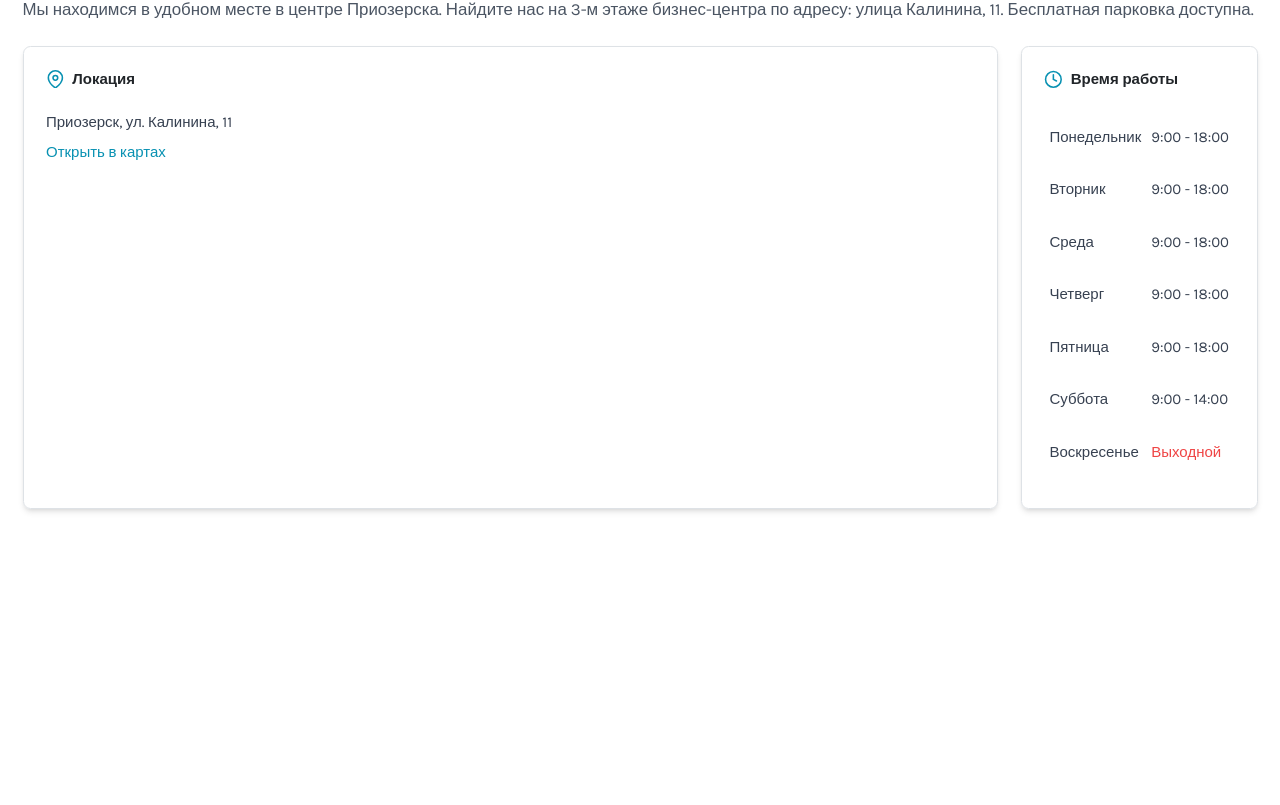
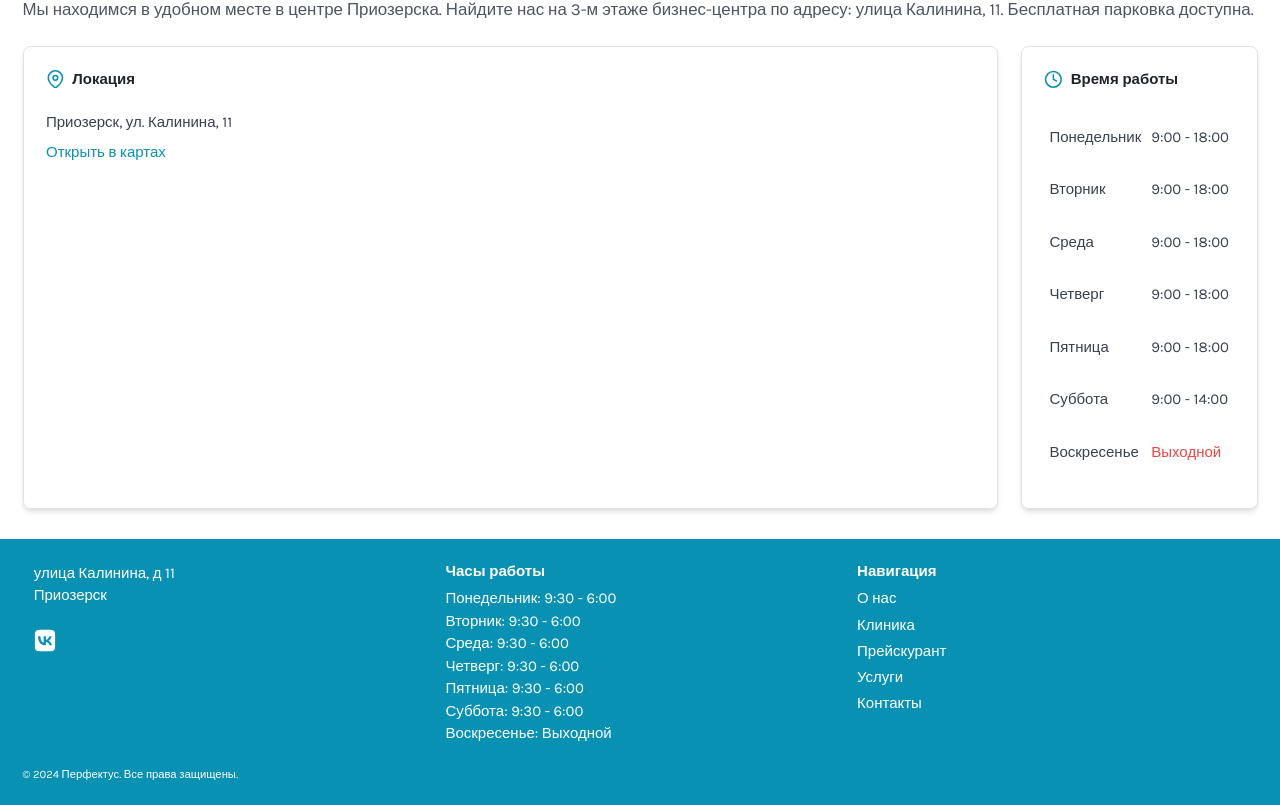
Before and after one commit to LevZolotykh/Perfectus-Tests, a React (Create React App) app: page / in a window 1280 px wide. Shown: the part 3750-4555 px from the top of the page. Before the commit the page ends 4289 px from the top, so only its background shows below. Built offline with nearby package versions, Linux system fonts and the light colour scheme.

Commit message:
Footer added

```diff
--- /dev/null
+++ b/src/components/Footer.jsx
@@ -0,0 +1,80 @@
+import React from "react";
+import { Link } from "react-router-dom";
+
+const Footer = () => {
+  return (
+    <footer className="bg-cyan-600 text-white py-6 px-4 text-sm md:text-base mx-auto">
+      <div className="container mx-auto grid grid-cols-1 md:grid-cols-3 gap-4">
+        {/* Адрес */}
+        <div className="flex flex-col space-y-2">
+          <a
+            href="https://yandex.ru/maps/?text=Приозерск%20улица%20Калинина%20д11"
+            target="_blank"
+            rel="noopener noreferrer"
+            className="hover:underline"
+          >
+            <p>улица Калинина, д 11</p>
+            <p>Приозерск</p>
+          </a>
+          <a
+            href="https://vk.com/perfdentis?from=search"
+            target="_blank"
+            rel="noopener noreferrer"
+            className="inline-block mt-4"
+          >
+            <img src="/images/VKIcon.svg" alt="VK" className="w-6 h-6" />
+          </a>
+        </div>
+
+        <div className="hidden md:block">
+          <h3 className="font-bold mb-2">Часы работы</h3>
+          <ul>
+            <li>Понедельник: 9:30 - 6:00</li>
+            <li>Вторник: 9:30 - 6:00</li>
+            <li>Среда: 9:30 - 6:00</li>
+            <li>Четверг: 9:30 - 6:00</li>
+            <li>Пятница: 9:30 - 6:00</li>
+            <li>Суббота: 9:30 - 6:00</li>
+            <li>Воскресенье: Выходной</li>
+          </ul>
+        </div>
+
+        <div>
+          <h3 className="font-bold mb-2">Навигация</h3>
+          <ul className="space-y-1">
+            <li>
+              <Link to="/about" className="hover:underline">
+                О нас
+              </Link>
+            </li>
+            <li>
+              <Link to="/clinic" className="hover:underline">
+                Клиника
+              </Link>
+            </li>
+            <li>
+              <Link to="/prices" className="hover:underline">
+                Прейскурант
+              </Link>
+            </li>
+            <li>
+              <Link to="/services" className="hover:underline">
+                Услуги
+              </Link>
+            </li>
+            <li>
+              <Link to="/contacts" className="hover:underline">
+                Контакты
+              </Link>
+            </li>
+          </ul>
+        </div>
+      </div>
+      <div className="mt-6 text-xs text-left">
+        © 2024 Перфектус. Все права защищены.
+      </div>
+    </footer>
+  );
+};
+
+export default Footer;
--- a/src/pages/Home.jsx
+++ b/src/pages/Home.jsx
@@ -6,6 +6,7 @@ import Features from "../components/UI/Features";
 import DoctorCard from "../components/UI/DoctorCard";
 import VisitUs from "../components/UI/VisitUs";
 import Carousel from "../components/UI/Carousel";
+import Footer from "../components/Footer";
 
 const Home = () => {
   const images = [
@@ -33,6 +34,7 @@ const Home = () => {
       <DoctorCard />
       <VisitUs />
       <Carousel />
+      <Footer />
     </div>
   );
 };
```
Also changed, not shown: public/images/VKIcon.svg (added).
